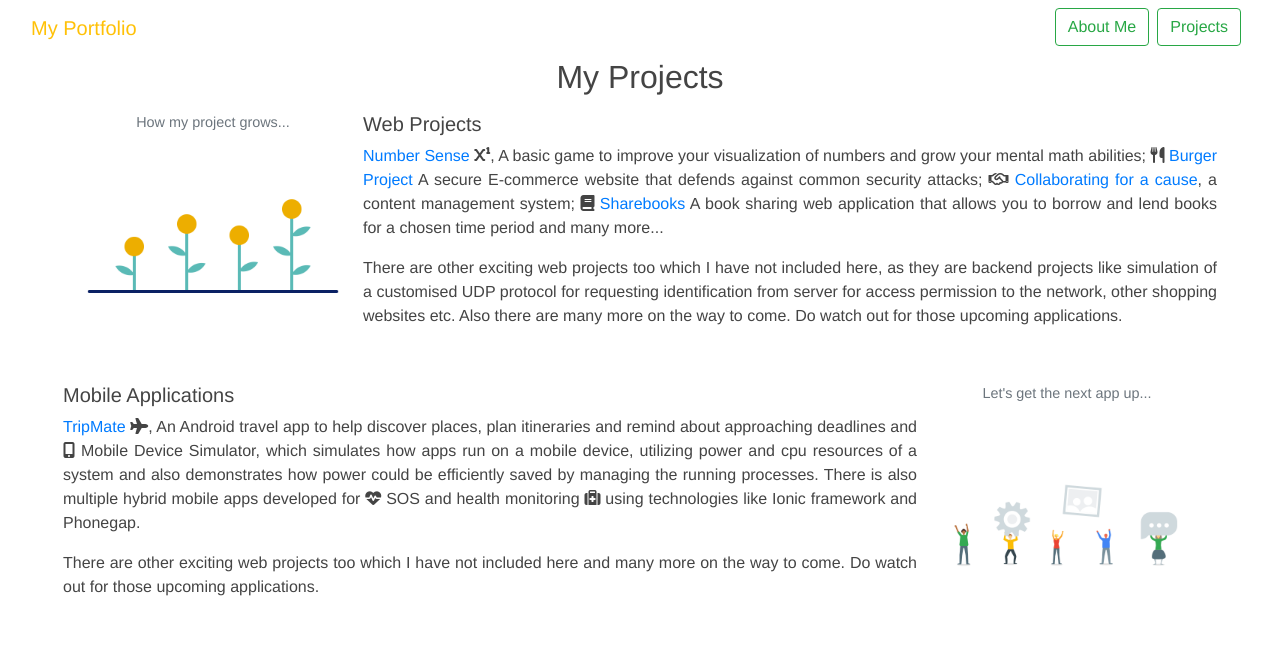
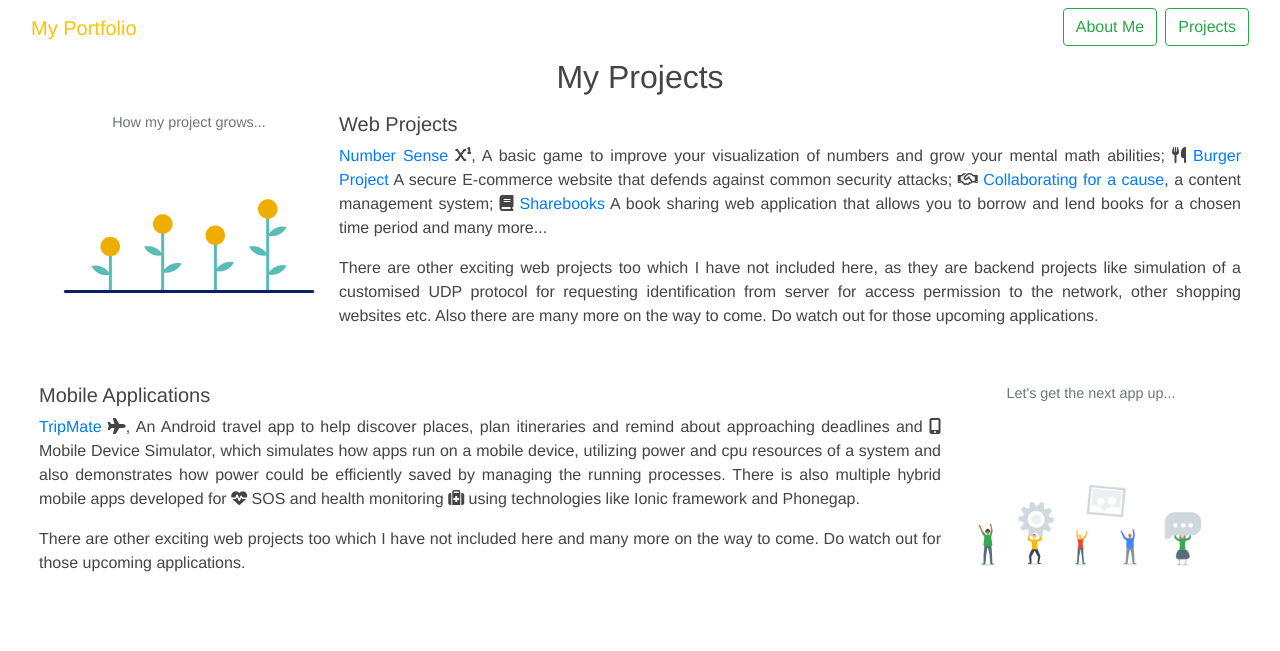
Before and after one commit to varna-vincent/Portfolio, a plain HTML site: page project.html in a window 1280 px wide. Shown: the top 651 px of the page. Drawn offline with nearby package versions, Linux system fonts and the light colour scheme.

Commit message:
Adding sizing styling

```diff
--- a/project.html
+++ b/project.html
@@ -29,11 +29,11 @@
   <body>
     <div class="container-fluid">
       <nav class="d-flex flex-row navbar-expand-lg navbar-light bg-clear my-2 my-md-0 mr-md-3 box-shadow">
-        <h5 class="my-0 mr-md-auto font-weight-normal ml-3 mt-3 mb-2"><a href="index.html" class="text-warning">My Portfolio</a></h5>
-        <a class="btn btn-outline-success mr-2 mt-2 mb-2 align-self-end" href="about.html">About Me</a>
-        <a class="btn btn-outline-success mr-2 mt-2 mb-2 align-self-end" href="project.html">Projects</a>
+        <h5 class="my-0 mr-md-auto font-weight-normal ml-3 mt-3 mb-2"><a href="index.html" class="text-warning align-self-sm-start">My Portfolio</a></h5>
+        <a class="btn btn-outline-success ml-2 mt-2 mb-2 align-self-sm-end" href="about.html">About Me</a>
+        <a class="btn btn-outline-success ml-2 mt-2 mb-2 align-self-sm-end" href="project.html">Projects</a>
       </nav>
-      <article class="project_review mt-1 ml-5 mr-5">
+      <article class="project_review mt-1 ml-4 mr-4">
 		  <header>
 		    <h2 class="d-flex justify-content-center mb-3">My Projects</h2>
 		  </header>
```
Also changed, not shown: about.html (+3 -3 lines), index.html (+3 -3 lines).
